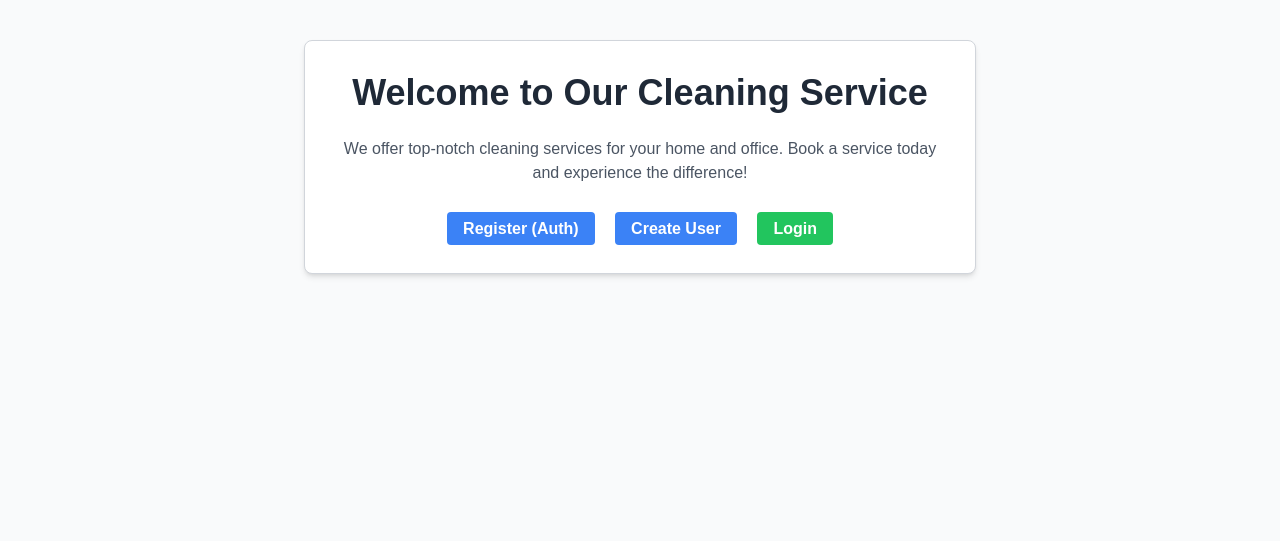
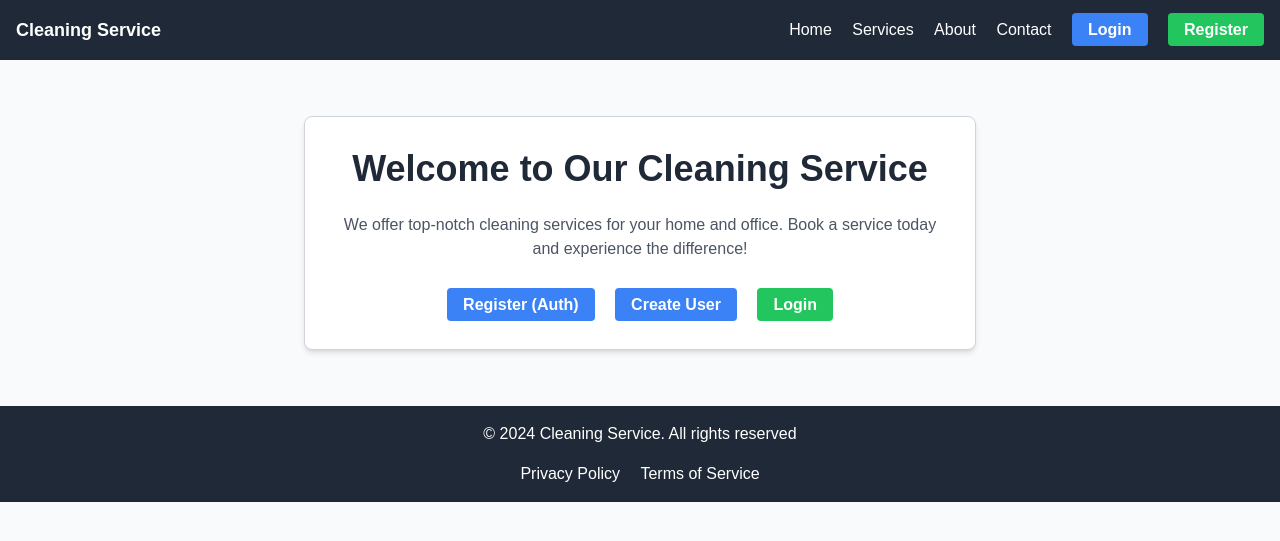
Before and after one commit to nathansolfan/cleaning-service, a Laravel app: page / in a window 1280 px wide. Shown: the top 541 px of the page. Run offline with Laravel 12, Linux system fonts and the light colour scheme; style sheets or scripts are compiled from the project's sources.

Commit message:
created navbar and footer blade templates

```diff
--- /dev/null
+++ b/resources/views/components/footer.blade.php
@@ -0,0 +1,9 @@
+<footer class="bg-gray-800 p-4 text-white mt-10">
+    <div class="container mx-auto text-center">
+        <p>&copy; 2024 Cleaning Service. All rights reserved</p>
+        <div class="space-x-4 mt-4">
+            <a href="#" class="hover:text-gray-400">Privacy Policy</a>
+            <a href="#" class="hover:text-gray-400">Terms of Service</a>
+        </div>
+    </div>
+</footer>
--- a/resources/views/components/layout.blade.php
+++ b/resources/views/components/layout.blade.php
@@ -9,11 +9,10 @@
     {{-- @vite(['resources/css/app.css', 'resources/js/app.js']) --}}
 </head>
 <body>
-    <header></header>
-    <main>
-
-
-        {{ $slot }}</main>
-    <footer></footer>
+    <x-navbar />
+    <div class="container mx-auto p-4">
+        {{ $slot }}
+    </div>
+    <x-footer />
 </body>
 </html>
--- /dev/null
+++ b/resources/views/components/navbar.blade.php
@@ -0,0 +1,14 @@
+<!-- resources/views/components/navbar.blade.php -->
+<nav class="bg-gray-800 p-4 text-white">
+    <div class="container mx-auto flex justify-between items-center">
+        <div class="text-lg font-bold">Cleaning Service</div>
+        <div class="space-x-4">
+            <a href="{{ route('welcome') }}" class="hover:text-gray-400">Home</a>
+            <a href="{{ route('services') }}" class="hover:text-gray-400">Services</a>
+            <a href="{{ route('about') }}" class="hover:text-gray-400">About</a>
+            <a href="{{ route('contact') }}" class="hover:text-gray-400">Contact</a>
+            <a href="{{ route('login') }}" class="bg-blue-500 hover:bg-blue-600 text-white font-bold py-2 px-4 rounded">Login</a>
+            <a href="{{ route('register') }}" class="bg-green-500 hover:bg-green-600 text-white font-bold py-2 px-4 rounded">Register</a>
+        </div>
+    </div>
+</nav>
```
